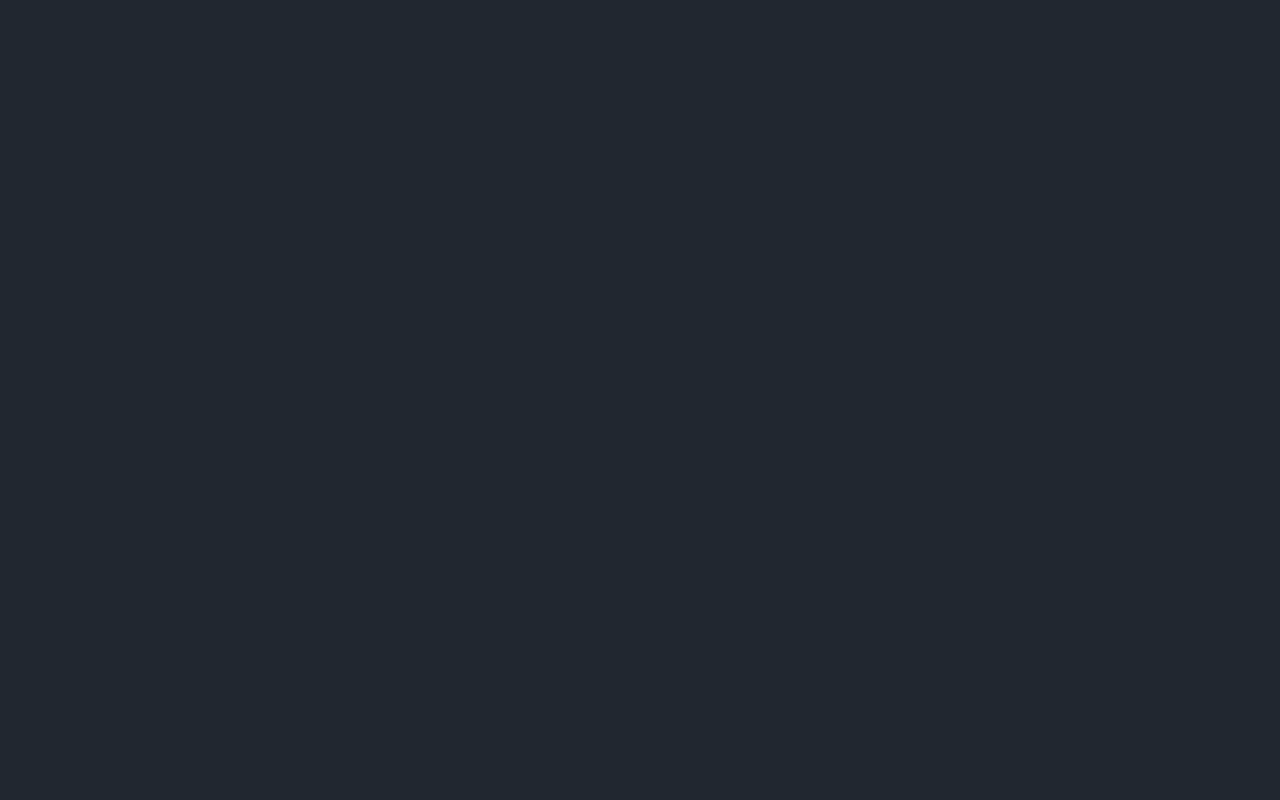
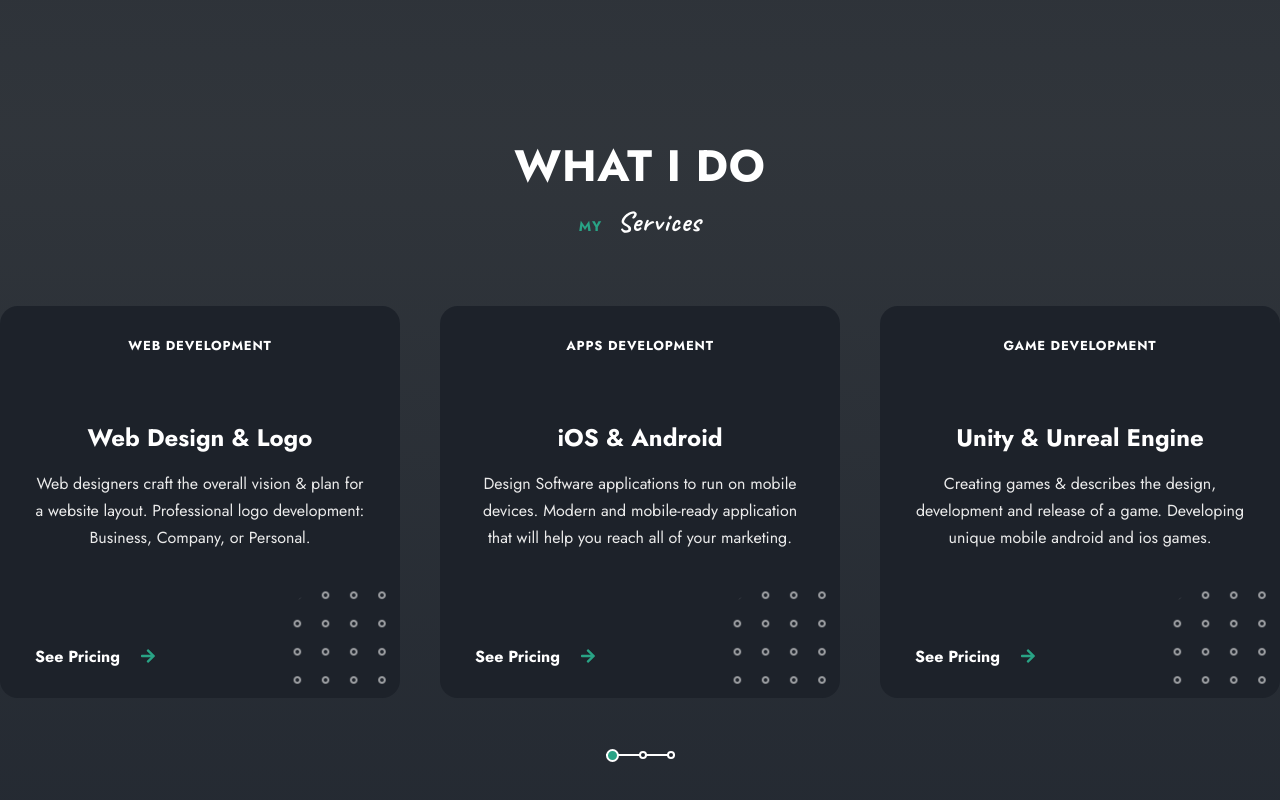
Before and after one commit to noorhesham9/zoeMiller, a React (Vite) app: page / in a window 1280 px wide. Shown: the part 846-1646 px from the top of the page. Before the commit the page ends 800 px from the top, so only its background shows below. Built offline with nearby package versions, Linux system fonts and the light colour scheme.

Commit message:
finish servics

```diff
--- a/package.json
+++ b/package.json
@@ -12,7 +12,8 @@
   "dependencies": {
     "react": "^18.2.0",
     "react-dom": "^18.2.0",
-    "react-icons": "^4.10.1"
+    "react-icons": "^4.10.1",
+    "swiper": "^10.0.3"
   },
   "devDependencies": {
     "@types/react": "^18.0.37",
--- a/src/App.css
+++ b/src/App.css
@@ -151,3 +151,66 @@
   height: 2px;
   background-color: var(--border-color);
 }
+
+.section {
+  padding-bottom: 220px;
+}
+
+.section__title,
+.section__subtitle {
+  text-align: center;
+}
+
+.section__title {
+  font-size: var(--h1-font-size);
+}
+.section__subtitle {
+  color: var(--primary-color);
+  font-size: var(--smaller-font-size);
+  text-transform: uppercase;
+  font-weight: 700;
+  margin-bottom: 60px;
+}
+
+.section__subtitle span {
+  font-family: var(--second-font);
+  color: var(--title-color);
+  font-size: var(--h3-font-size);
+  text-transform: capitalize;
+  margin-left: 10px;
+}
+
+.card {
+  background-color: var(--container-color);
+  overflow: hidden;
+  text-align: center;
+}
+
+.card-one {
+  padding: 30px 35px;
+  border-radius: 18px;
+}
+
+.link {
+  display: inline-flex;
+  color: var(--title-color);
+  font-weight: 700;
+  width: 100%;
+  align-items: center;
+}
+
+.link__icon {
+  color: var(--primary-color);
+  margin-left: 20px;
+  transition: all 0.3s var(--transition);
+}
+.link:hover .link__icon {
+  margin-left: 15px;
+}
+
+.c__shape {
+  right: -24px;
+  bottom: -24px;
+  width: 141px;
+  height: 141px;
+}
--- a/src/App.jsx
+++ b/src/App.jsx
@@ -1,10 +1,12 @@
 import "./App.css";
 import Home from "./components/home/Home";
+import Services from "./components/services/Services";
 
 function App() {
   return (
     <main>
       <Home />
+      <Services />
     </main>
   );
 }
--- a/src/components/home/Home.jsx
+++ b/src/components/home/Home.jsx
@@ -9,6 +9,7 @@
 const Home = () => {
   return (
     <section className="home" id="home">
+      <div className="home__wrapper">
         <div className="home__container container">
           <p className="home__subtitle text-cs">
             Hello, <span>My Name Is</span>
@@ -69,6 +70,7 @@
             </a>
           </div>
         </div>
+      </div>
     </section>
   );
 };
--- a/src/components/home/home.css
+++ b/src/components/home/home.css
@@ -1,5 +1,10 @@
 .home {
   background-image: var(--first-gradient);
+
+  padding-bottom: 180px;
+}
+
+.home__wrapper {
   min-height: 100vh;
   display: grid;
   align-items: center;
--- /dev/null
+++ b/src/components/services/Services.jsx
@@ -0,0 +1,58 @@
+import { services } from "../../Data";
+import { FaArrowRight } from "react-icons/fa";
+import { Swiper, SwiperSlide } from "swiper/react";
+import "swiper/css";
+import "swiper/css/pagination";
+import { Pagination } from "swiper/modules";
+import shapeTwo from "../../assets/shape-2.png";
+import "./services.css";
+
+const Services = () => {
+  return (
+    <section className="services section" id="services">
+      <h2 className="section__title text-cs">What I DO</h2>
+      <p className="section__subtitle text-cs">
+        My <span>Services</span>
+      </p>
+
+      <Swiper
+        slidesPerView={1}
+        spaceBetween={10}
+        pagination={{
+          clickable: true,
+        }}
+        breakpoints={{
+          540: {
+            slidesPerView: 1,
+            spaceBetween: 30,
+          },
+          768: {
+            slidesPerView: 2,
+            spaceBetween: 30,
+          },
+          1200: {
+            slidesPerView: 3,
+            spaceBetween: 40,
+          },
+        }}
+        modules={[Pagination]}
+        className="services__container container mySwiper">
+        {services.map(({ name, title, description }, index) => {
+          return (
+            <SwiperSlide key={index} className="services__item card card-one">
+              <span className="services__subtitle text-cs">{name}</span>
+              <h3 className="services__title">{title}</h3>
+              <p className="services__description">{description}</p>
+              <a href="" className="link">
+                See Pricing <FaArrowRight className="link__icon" />
+              </a>
+              <img src={shapeTwo} alt="" className="shape c__shape" />
+            </SwiperSlide>
+          );
+        })}
+      </Swiper>
+    </section>
+  );
+};
+
+export default Services;
--- /dev/null
+++ b/src/components/services/services.css
@@ -0,0 +1,69 @@
+.services {
+  background-image: var(--second-gradient);
+}
+
+.services__subtitle {
+  color: var(--title-color);
+  font-size: var(--tiny-font-size);
+  font-weight: 700;
+  margin-bottom: 65px;
+  display: block;
+}
+
+.services__title {
+  font-size: var(--h4-font-size);
+  margin-bottom: 15px;
+}
+
+.services__description {
+  min-height: 175px;
+}
+
+.swiper-wrapper {
+  margin-bottom: 52px;
+}
+
+.services__container {
+  text-align: center;
+}
+
+.swiper-horizontal > .swiper-pagination-bullets {
+  width: auto !important;
+  display: inline-block;
+  position: relative;
+}
+.swiper-horizontal > .swiper-pagination-bullets::before {
+  content: "";
+  height: 2px;
+  right: 0;
+  position: absolute;
+  top: 50%;
+  transform: translateY(50%);
+  width: 100%;
+  background-color: var(--title-color);
+}
+
+.swiper-horizontal > .swiper-pagination-bullets .swiper-pagination-bullet {
+  border: 2px solid var(--title-color);
+  background-color: var(--container-color);
+  z-index: 2;
+  position: relative;
+  opacity: 1;
+  margin: 0px;
+  transition: all 0.2s var(--transition);
+}
+
+.swiper-horizontal
+  > .swiper-pagination-bullets
+  .swiper-pagination-bullet:not(:last-child) {
+  margin-right: 20px;
+}
+
+.swiper-horizontal
+  > .swiper-pagination-bullets
+  .swiper-pagination-bullet-active {
+  background-color: var(--primary-color);
+  width: 13px;
+  height: 13px;
+  top: 3px;
+}
```
Also changed, not shown: 1 other file (tests, documents, lock files or other folders). Lines whose indentation alone changed are shown as unchanged.
